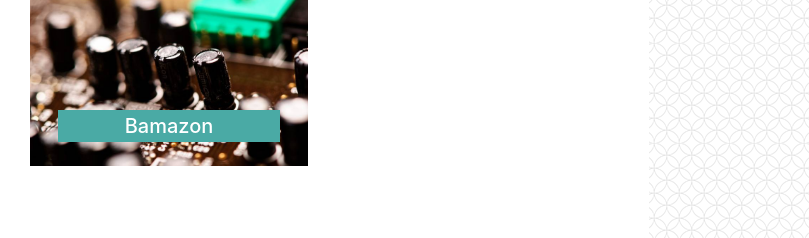
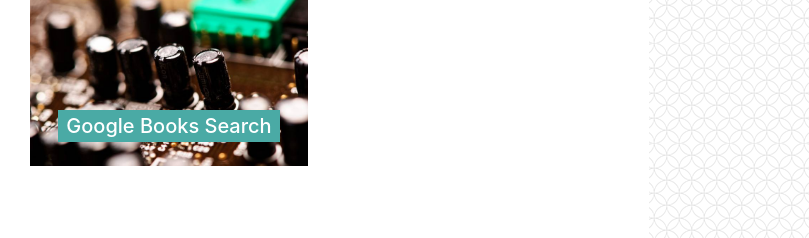
Before and after one commit to Skajogbola/Bootstrap-Portfolio, a plain HTML site: page portfolio.html in a window 1280 px wide. Shown: the part 1657-1895 px from the top of the page, 471-1280 px from the left. Drawn offline with nearby package versions, Linux system fonts and the light colour scheme.

Commit message:
update to portfolio.html

```diff
--- a/portfolio.html
+++ b/portfolio.html
@@ -163,7 +163,7 @@
                                     <img src="assets/Images/technics.jpg" alt="Responsive image"
                                         class="img-thumbnail rounded-0 border-0">
                                     <h5 class="carousel-caption d-md-block p-1 text-white img-responsive"
-                                        style="background-color:#4aaaa5">Bamazon</h5>
+                                        style="background-color:#4aaaa5">Google Books Search</h5>
                                 </a>
                             </div>
                         </div>
```
